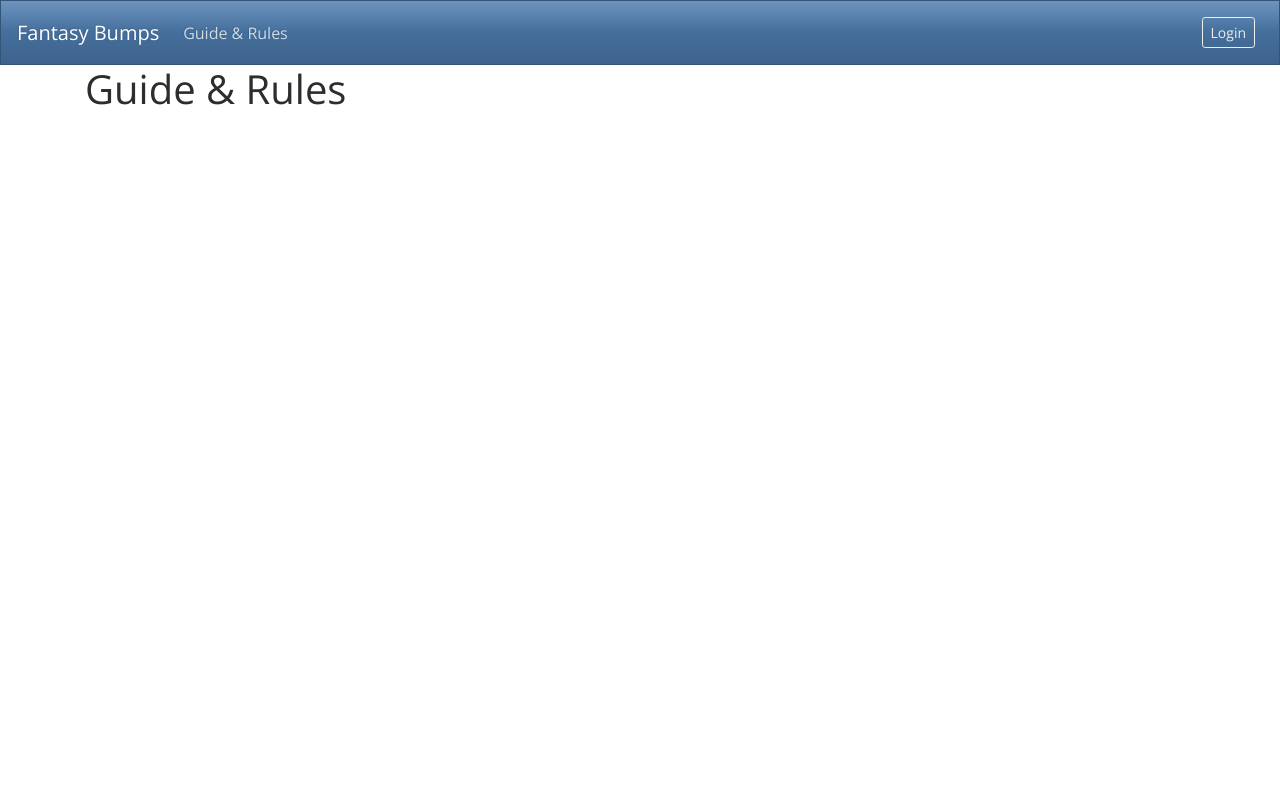
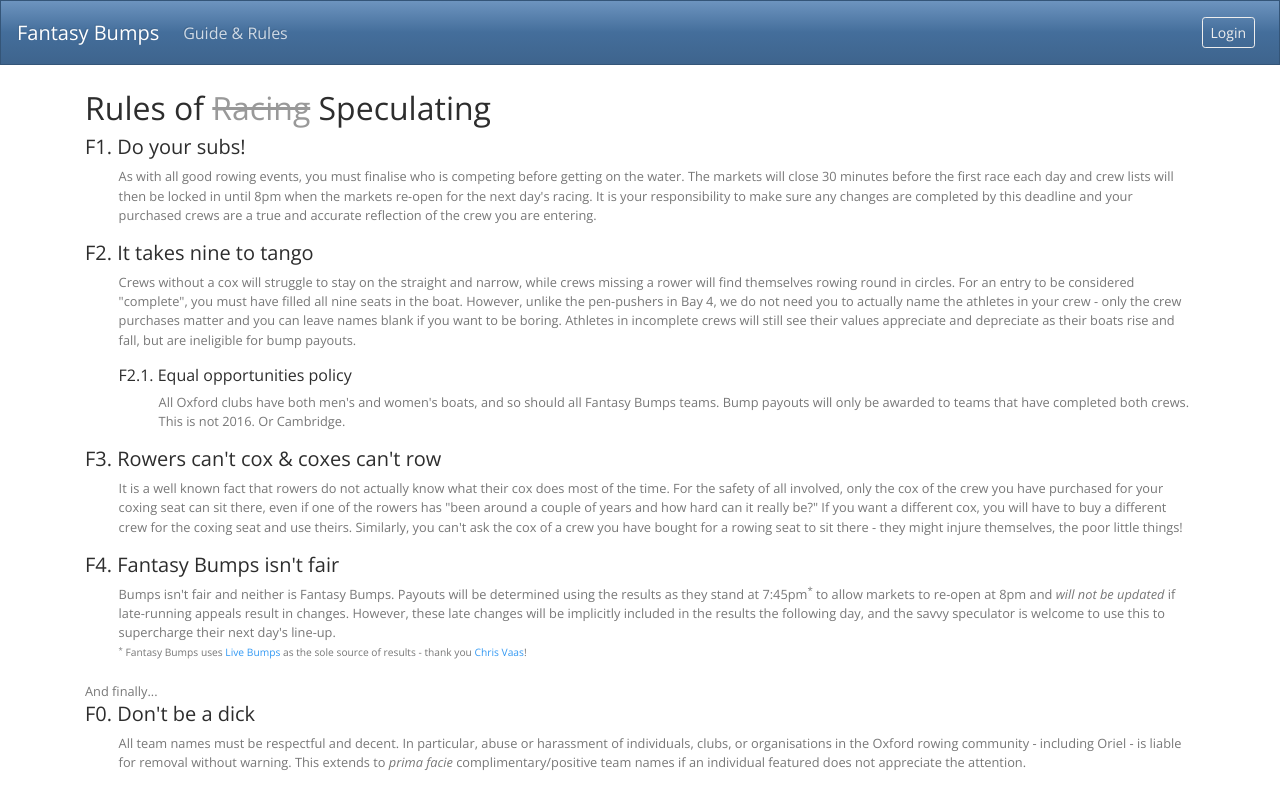
Before and after one commit to JoeHitchen/fantasy-bumps, a Django app: page /rules/ in a window 1280 px wide. Before the commit the page ends 105 px from the top, so only its background shows below. Run offline with Django 3.2, Linux system fonts and the light colour scheme; parts of the project's set-up code (start-up, migrations or seed data) failed here and were passed over; some libraries are stand-ins or nearby versions.

Commit message:
Added appropriately sarcastic rules of speculating

```diff
--- a/FantasyBumps/templates/fantasybumps/rules.html
+++ b/FantasyBumps/templates/fantasybumps/rules.html
@@ -1,8 +1,72 @@
 {% extends 'core/base.html' %}
 
+{% block page_head %}
+<style type="text/css">
+  .rule-text {
+    margin-left: 2.1rem;
+  }
+  .subrule-text {
+    margin-left: 2.5rem;
+  }
+</style>
+{% endblock %}
+
 {% block content %}
+<br/>
 
-<h1>Guide & Rules</h1>
+<small>
+  <h2>Rules of <strike class="text-secondary">Racing</strike> Speculating</h2>
 
+  <h5>F1. Do your subs!</h5>
+  <div class="rule-text mb-3">
+    As with all good rowing events, you must finalise who is competing before getting on the water.
+    The markets will close 30 minutes before the first race each day and crew lists will then be locked in until 8pm when the markets re-open for the next day's racing.
+    It is your responsibility to make sure any changes are completed by this deadline and your purchased crews are a true and accurate reflection of the crew you are entering.
+  </div>
 
+  <h5>F2. It takes nine to tango</h5>
+  <div class="rule-text mb-3">
+    Crews without a cox will struggle to stay on the straight and narrow, while crews missing a rower will find themselves rowing round in circles.
+    For an entry to be considered "complete", you must have filled all nine seats in the boat.
+    However, unlike the pen-pushers in Bay 4, we do not need you to actually name the athletes in your crew - only the crew purchases matter and you can leave names blank if you want to be boring.
+    Athletes in incomplete crews will still see their values appreciate and depreciate as their boats rise and fall, but are ineligible for bump payouts.
+  </div>
+
+  <div class="rule-text mb-3">
+    <h6>F2.1. Equal opportunities policy</h6>
+    <div class="subrule-text mb-3">
+      All Oxford clubs have both men's and women's boats, and so should all Fantasy Bumps teams.
+      Bump payouts will only be awarded to teams that have completed both crews.
+      This is not 2016.
+      Or Cambridge.
+    </div>
+  </div>
+
+  <h5>F3. Rowers can't cox & coxes can't row</h5>
+  <div class="rule-text mb-3">
+    It is a well known fact that rowers do not actually know what their cox does most of the time.
+    For the safety of all involved, only the cox of the crew you have purchased for your coxing seat can sit there, even if one of the rowers has "been around a couple of years and how hard can it really be?"
+    If you want a different cox, you will have to buy a different crew for the coxing seat and use theirs.
+    Similarly, you can't ask the cox of a crew you have bought for a rowing seat to sit there - they might injure themselves, the poor little things!
+  </div>
+
+  <h5>F4. Fantasy Bumps isn't fair</h5>
+  <div class="rule-text mb-3">
+    Bumps isn't fair and neither is Fantasy Bumps.
+    Payouts will be determined using the results as they stand at 7:45pm<sup>*</sup> to allow markets to re-open at 8pm and <em>will not be updated</em> if late-running appeals result in changes.
+    However, these late changes will be implicitly included in the results the following day, and the savvy speculator is welcome to use this to supercharge their next day's line-up.
+    <br/>
+    <small><sup>*</sup> Fantasy Bumps uses <a href="https://bumps.live/">Live Bumps</a> as the sole source of results - thank you <a href="https://github.com/AuspeXeu">Chris Vaas</a>!</small>
+  </div>
+
+  And finally...
+  <h5>F0. Don't be a dick</h5>
+  <div class="rule-text mb-3">
+    All team names must be respectful and decent.
+    In particular, abuse or harassment of individuals, clubs, or organisations in the Oxford rowing community - including Oriel - is liable for removal without warning.
+    This extends to <em>prima facie</em> complimentary/positive team names if an individual featured does not appreciate the attention.
+  </div>
+</small>
+
+<br/>
 {% endblock%}
```
